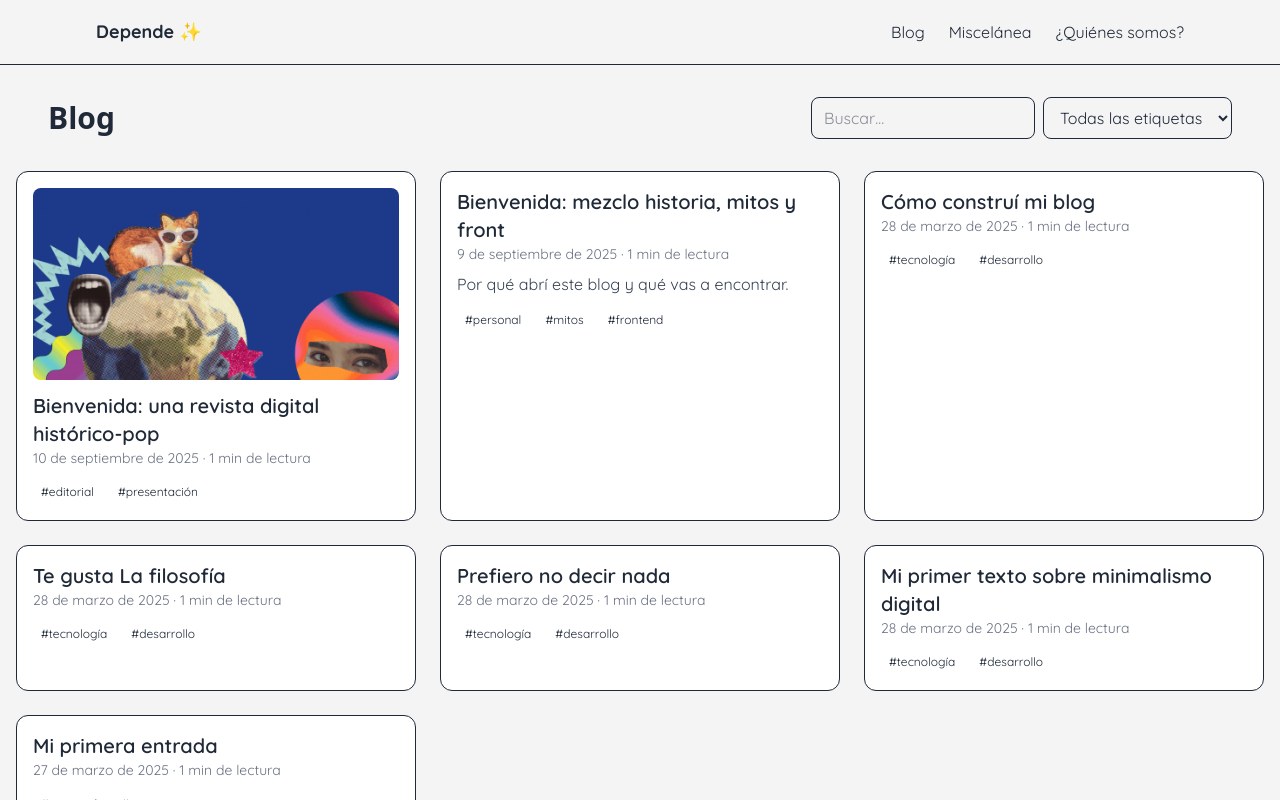
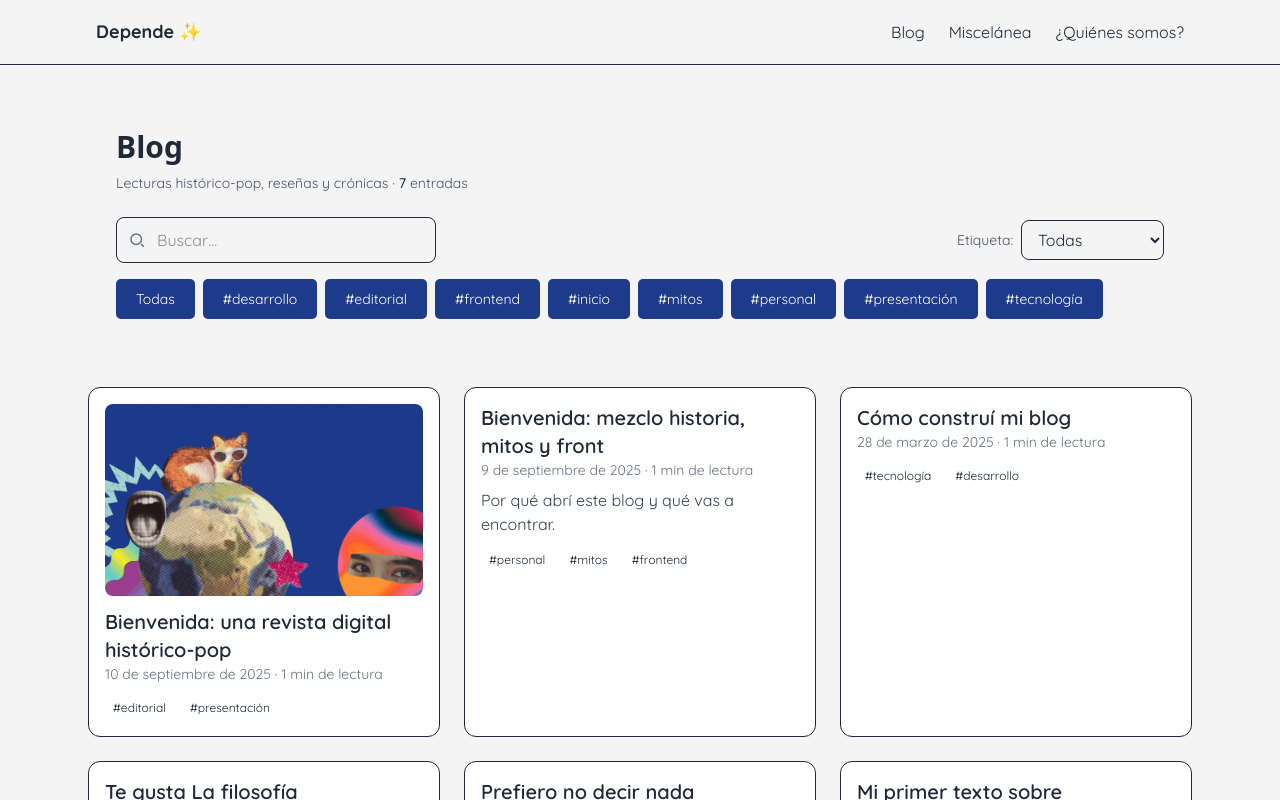
Before and after one commit to AnaDaniela96/BLOG-DEPENDE, a React (Vite) app: page /blog in a window 1280 px wide. Shown: the top 800 px of the page. Built offline with nearby package versions, Linux system fonts and the light colour scheme; a web font is replaced by a local one.

Commit message:
Feat: agrega componentes para visualizar post.

```diff
--- a/src/features/blog/data/post.js
+++ b/src/features/blog/data/post.js
@@ -1,4 +1,4 @@
-export const posts = [
+const posts = [
     {
     slug: "bienvenida",
     title: "Bienvenida: una revista digital histórico-pop",
--- a/src/features/blog/pages/BLogPost.jsx
+++ b/src/features/blog/pages/BLogPost.jsx
@@ -2,16 +2,19 @@ import { useParams, Link } from "react-router-dom";
 import posts from "../data/post";
 import { formatDate, readingTime } from "../utils/blogUtils";
 import Seo from "@/seo/Seo";
+import Markdown from "@/components/Markdown";
 
 export default function BlogPost() {
   const { slug } = useParams();
-  const post = posts.find(p => p.slug === slug);
+  const post = posts.find((p) => p.slug === slug);
 
   if (!post) {
     return (
       <div>
         <p>Post no encontrado.</p>
-        <Link className="link" to="/blog">← Volver al blog</Link>
+        <Link className="link" to="/blog">
+          ← Volver al blog
+        </Link>
       </div>
     );
   }
@@ -25,7 +28,8 @@ export default function BlogPost() {
     "@context": "https://schema.org",
     "@type": "BlogPosting",
     headline: post.title,
-    image: post.ogImage || post.cover ? [post.ogImage || post.cover] : undefined,
+    image:
+      post.ogImage || post.cover ? [post.ogImage || post.cover] : undefined,
     datePublished: post.date,
     author: [{ "@type": "Person", name: "Daniela" }],
     description: post.description,
@@ -44,31 +48,40 @@ export default function BlogPost() {
         tags={post.tags}
       />
       {/* JSON-LD script */}
-      <script type="application/ld+json" dangerouslySetInnerHTML={{ __html: JSON.stringify(jsonLd) }} />
+      <script
+        type="application/ld+json"
+        dangerouslySetInnerHTML={{ __html: JSON.stringify(jsonLd) }}
+      />
 
       {post.cover && (
-        <img src={post.cover} alt={post.title} className="w-full rounded-xl mb-4" />
+        <img
+          src={post.cover}
+          alt={post.title}
+          className="w-full rounded-xl mb-4"
+        />
       )}
       <h1 className="m-8">{post.title}</h1>
       <p className="m-8 text-sm text-gray-500">
         {formatDate(post.date)} · {readingTime(post.content)}
       </p>
-
-      {/* Render simple: por ahora texto/Markdown “plano” */}
-      <div className="m-8 whitespace-pre-wrap">
-        {post.content}
+      <div className="mt-6">
+        <Markdown source={post.content} />
       </div>
-
       <div className="m-8 flex flex-wrap gap-2">
-        {post.tags?.map(t => (
-          <span key={t} className="text-xs px-2 py-1 rounded-full bg-brand-blue/10 text-brand-navy">
+        {post.tags?.map((t) => (
+          <span
+            key={t}
+            className="text-xs px-2 py-1 rounded-full bg-brand-blue/10 text-brand-navy"
+          >
             #{t}
           </span>
         ))}
       </div>
 
       <div className="m-8">
-        <Link className="link" to="/blog">← Volver al blog</Link>
+        <Link className="link" to="/blog">
+          ← Volver al blog
+        </Link>
       </div>
     </article>
   );
--- a/src/features/blog/pages/BlogList.jsx
+++ b/src/features/blog/pages/BlogList.jsx
@@ -1,51 +1,134 @@
-import posts  from "../data/post";
-import { useMemo, useState } from "react";
-import PostCard from "../components/PostCard";
+// import posts from "../data/post";
+// import { useMemo, useState } from "react";
+// import PostCard from "../components/PostCard";
+// import BlogHeader from "../components/BlogHeader";
+
+// export default function BlogList() {
+//   const [q, setQ] = useState("");
+//   const [tag, setTag] = useState("");
+
+//   const allTags = useMemo(() => {
+//     const s = new Set();
+//     posts.forEach((p) => p.tags?.forEach((t) => s.add(t)));
+//     return Array.from(s);
+//   }, []);
+
+//   const filtered = useMemo(() => {
+//     return posts
+//       .filter(
+//         (p) =>
+//           (!q ||
+//             (p.title + p.excerpt + p.content)
+//               .toLowerCase()
+//               .includes(q.toLowerCase())) &&
+//           (!tag || p.tags?.includes(tag))
+//       )
+//       .sort((a, b) => new Date(b.date) - new Date(a.date));
+//   }, [q, tag]);
+
+//   return (
+//     <div className="m-4 space-y-6">
+//       <BlogHeader
+//         q={q}
+//         setQ={setQ}
+//         tag={tag}
+//         setTag={setTag}
+//         allTags={allTags}
+//         total={filtered.length} // o posts.length si quieres total general
+//       />
+
+//       {/* <section className="grid sm:grid-cols-2 lg:grid-cols-3 gap-6">
+//         {filtered.map((p) => (
+//           <PostCard key={p.slug} post={p} />
+//         ))}
+//       </section> */}
+
+//       <div className="space-y-3">
+//   {posts.slice(0, 5).map((p) => (
+//     <PostCard key={p.slug} post={p} />
+//   ))}
+// </div>
+
+//     </div>
+//   );
+// }
+import { useMemo, useState, useEffect } from "react";
+import posts from "../data/post";
+ import PostCard from "../components/PostCard";
+import BlogHeader from "../components/BlogHeader";
+import Pagination from "@/components/Pagination";
+import NewsletterCard from "../../../components/NewsletterCard";
+
 
 export default function BlogList() {
   const [q, setQ] = useState("");
   const [tag, setTag] = useState("");
+  const [page, setPage] = useState(1);
+  const PAGE_SIZE = 10;
 
+  // tags únicas
   const allTags = useMemo(() => {
     const s = new Set();
     posts.forEach(p => p.tags?.forEach(t => s.add(t)));
     return Array.from(s);
   }, []);
 
+  // filtra y ordena
   const filtered = useMemo(() => {
-    return posts
+    const res = posts
       .filter(p =>
         (!q || (p.title + p.excerpt + p.content).toLowerCase().includes(q.toLowerCase())) &&
         (!tag || p.tags?.includes(tag))
       )
       .sort((a, b) => new Date(b.date) - new Date(a.date));
+    return res;
   }, [q, tag]);
 
+  // resetea a página 1 cuando cambian los filtros
+  useEffect(() => { setPage(1); }, [q, tag]);
+
+  // calcula el slice visible
+  const start = (page - 1) * PAGE_SIZE;
+  const visible = filtered.slice(start, start + PAGE_SIZE);
+
+  // (opcional) scroll a top al cambiar de página
+  useEffect(() => {
+    window.scrollTo({ top: 0, behavior: "smooth" });
+  }, [page]);
+
   return (
-    <div className="m-4 space-y-6">
-      <header className="m-8 flex flex-col gap-3 sm:flex-row sm:items-center sm:justify-between">
-        <h1 className="text-3xl font-semibold">Blog</h1>
-        <div className="flex gap-2">
-          <input
-            value={q}
-            onChange={e => setQ(e.target.value)}
-            placeholder="Buscar…"
-            className="w-56 rounded-lg border px-3 py-2"
-          />
-          <select
-            value={tag}
-            onChange={e => setTag(e.target.value)}
-            className="rounded-lg border px-3 py-2"
-          >
-            <option value="">Todas las etiquetas</option>
-            {allTags.map(t => <option key={t} value={t}>{t}</option>)}
-          </select>
-        </div>
-      </header>
+    <div className="space-y-6">
+      <BlogHeader
+        q={q}
+        setQ={setQ}
+        tag={tag}
+        setTag={setTag}
+        allTags={allTags}
+        total={filtered.length}
+      />
 
-      <section className="grid sm:grid-cols-2 lg:grid-cols-3 gap-6">
-        {filtered.map(p => <PostCard key={p.slug} post={p} />)}
+      {/* grid de posts de la página actual */}
+      <section className="max-w-6xl mx-auto px-6 grid sm:grid-cols-2 lg:grid-cols-3 gap-6">
+        {visible.map(p => <PostCard key={p.slug} post={p} />)}
+        {visible.length === 0 && (
+          <p className="text-gray-600 col-span-full">No hay resultados con esos filtros.</p>
+        )}
       </section>
+
+      {/* paginación */}
+      <Pagination
+        page={page}
+        setPage={setPage}
+        total={filtered.length}
+        pageSize={PAGE_SIZE}
+      />
+
+      {/* 👇 aquí puedes agregar lo que quieras en el footer del listado */}
+      <div className="max-w-6xl mx-auto px-6 my-10">
+        <NewsletterCard />
+      </div>
     </div>
+
+
   );
 }
```
